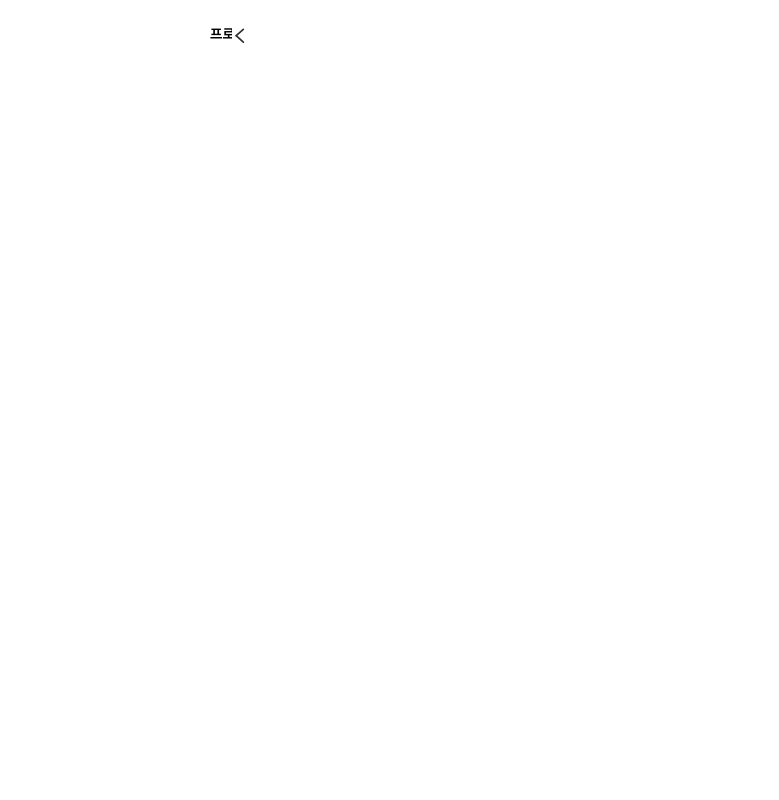
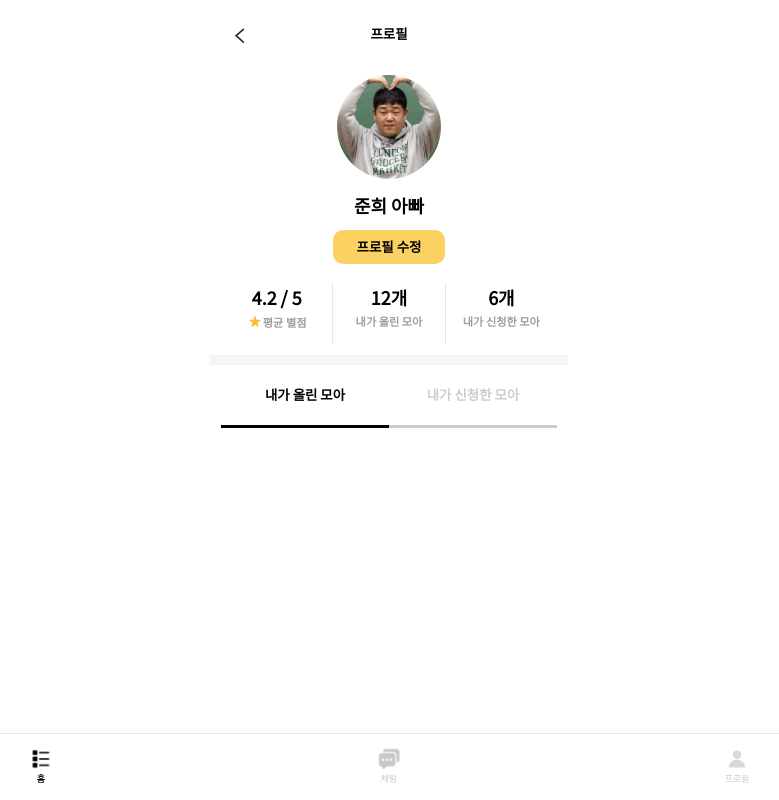
Before and after one commit to silver0108/Frontend, a React (Vite) app: page /profile in a window 1280 px wide. Shown: the whole page, without its empty margins (251-1030 px from the left). Built offline with nearby package versions, Linux system fonts and the light colour scheme; the HTML template or start-up script is replaced by a standard one.

Commit message:
[ feat ] 프로필 페이지 프로필 UI 구현

```diff
--- a/src/assets/index.ts
+++ b/src/assets/index.ts
@@ -7,6 +7,7 @@ export { ReactComponent as CategoryEtcIcon } from "./icon/categoryEtcIcon.svg";
 export { ReactComponent as CategoryMusicIcon } from "./icon/categoryMusicIcon.svg";
 export { ReactComponent as LessonImg } from "./image/lessonImg.svg";
 export { ReactComponent as TeacherImg } from "./image/teacherImg.svg";
+export { ReactComponent as TeacherImg2 } from "./image/teacherImg2.svg";
 export { ReactComponent as BackBtnIcon } from './icon/backBtnIcon.svg';
 
 export { ReactComponent as StarIcon_1 } from "./icon/starIcon_1.svg";
--- a/src/components/profile/MyApplyClass.tsx
+++ b/src/components/profile/MyApplyClass.tsx
@@ -0,0 +1,18 @@
+import { styled } from 'styled-components';
+
+export default function MyApplyClass() {
+
+  return (
+    <St.MyApplyClassWrapper>
+
+    </St.MyApplyClassWrapper>
+  );
+}
+
+const St = {
+  MyApplyClassWrapper: styled.div`
+
+  `,
+
+
+};
--- a/src/components/profile/MyUploadClass.tsx
+++ b/src/components/profile/MyUploadClass.tsx
@@ -0,0 +1,18 @@
+import { styled } from 'styled-components';
+
+export default function MyUploadClass() {
+
+  return (
+    <St.MyUploadClassWraper>
+
+    </St.MyUploadClassWraper>
+  );
+}
+
+const St = {
+  MyUploadClassWraper: styled.div`
+
+  `,
+
+
+};
--- a/src/components/profile/Profile.tsx
+++ b/src/components/profile/Profile.tsx
@@ -0,0 +1,121 @@
+import { styled } from 'styled-components';
+import { StarIcon_1, TeacherImg2 } from '../../assets';
+
+export default function Profile() {
+  let arr1 = ["평균 별점", "내가 올린 모아", "내가 신청한 모아"];
+  let arr2 = [4.2, 12, 6];
+
+  const handleProfileModify = () => {
+    console.log("프로필 수정");
+  }
+
+  return (
+    <St.ProfileWrapper>
+      <St.ProfileContainer>
+        <St.ImageContainer>
+          <TeacherImg2/>
+        </St.ImageContainer>
+        <St.NameContainer>
+          준희 아빠
+        </St.NameContainer>
+        <St.ProfileModifyButtonContainer>
+          프로필 수정
+        </St.ProfileModifyButtonContainer>
+      </St.ProfileContainer>
+
+      <St.ProfileInfoContainer>
+        <St.InfoContainer>
+          <St.ValueContainer>
+              4.2 / 5
+          </St.ValueContainer>
+          <St.KeyContainer>
+            <StarIcon_1 />
+            <St.Rating>평균 별점</St.Rating>
+          </St.KeyContainer>
+        </St.InfoContainer>
+        <St.InfoContainer style={{borderRight: "1px solid #E6E6E6", borderLeft: "1px solid #E6E6E6"}}>
+          <St.ValueContainer>
+              12개
+          </St.ValueContainer>
+          <St.KeyContainer>
+            내가 올린 모아
+          </St.KeyContainer>
+        </St.InfoContainer>
+        <St.InfoContainer>
+          <St.ValueContainer>
+              6개
+          </St.ValueContainer>
+          <St.KeyContainer>
+            내가 신청한 모아
+          </St.KeyContainer>
+        </St.InfoContainer>
+      </St.ProfileInfoContainer>
+    </St.ProfileWrapper>
+  );
+}
+
+const St = {
+  ProfileWrapper: styled.div`
+
+  `,
+  ProfileContainer: styled.div`
+    display: flex;
+    flex-direction: column;
+    justify-content: center;
+    align-items: center;
+  `,
+  ProfileInfoContainer: styled.div`
+    display: flex;
+    justify-content: space-around;
+
+    margin: 1rem;
+  `,
+  ImageContainer: styled.div`
+    margin: 0.7rem 0;
+  `,
+  NameContainer: styled.div`
+    margin: 0.7rem 0;
+    ${({ theme }) => theme.fonts.body01};
+  `,
+  ProfileModifyButtonContainer: styled.button`
+    width: 10rem;
+    height: 3rem;
+
+    margin: 0.7rem 0;
+
+    background-color: ${({ theme }) => theme.colors.SUB_2};
+    color: black;
+
+    ${({ theme }) => theme.fonts.body06};
+
+    border-radius: 10px;
+
+    cursor: pointer;
+
+    &:active {
+      background-color: ${({ theme }) => theme.colors.Yellow_3};
+    }
+  `,
+  InfoContainer: styled.div`
+    display: flex;
+    align-items: center;
+    flex: 1;
+    flex-direction: column;
+
+    padding: 0.5rem 1rem;
+  `,
+  KeyContainer: styled.div`
+    display: flex;
+    align-items: center;
+
+    margin: 0.7rem 0;
+
+    ${({ theme }) => theme.fonts.body07};
+    color: ${({ theme }) => theme.colors.Black_3};
+  `,
+  ValueContainer: styled.div`
+    ${({ theme }) => theme.fonts.body01};
+  `,
+  Rating: styled.div`
+  `
+};
--- a/src/pages/ProfilePage.tsx
+++ b/src/pages/ProfilePage.tsx
@@ -1,28 +1,85 @@
 import { styled } from "styled-components";
 import TopBar from "../components/common/TopBar";
+import { useState } from "react";
+import MyUploadClass from "../components/profile/MyUploadClass";
+import MyApplyClass from "../components/profile/MyApplyClass";
+import Profile from "../components/profile/Profile";
+import BottomBar from "../components/common/BottomBar";
 
 export default function ProfilePage() {
+
+  const [activeButton, setActiveButton] = useState<number>(0);
+
+  const handleButtonClick = (buttonIndex: number) => {
+    setActiveButton(buttonIndex);
+  }
 
   return(
     <St.ProfilePageWrapper>
       <TopBar message="프로필"/>
       <St.ProfilePageContainer>
-
-        <St.CommonTwoButton>
-
-        </St.CommonTwoButton>
+        <Profile/>
+        <St.BarContainer></St.BarContainer>
+        <St.MyClassContainer>
+          <St.CommonTwoButton
+            active={(activeButton === 0).toString()}
+            onClick={() => handleButtonClick(0)}>
+            내가 올린 모아
+          </St.CommonTwoButton>
+          <St.CommonTwoButton
+            active={(activeButton === 1).toString()}
+            onClick={() => handleButtonClick(1)}>
+            내가 신청한 모아
+          </St.CommonTwoButton>
+        </St.MyClassContainer>
+        {activeButton === 0 && (
+          <MyUploadClass/>
+        )}
+        {activeButton === 1 && (
+          <MyApplyClass/>
+        )}
       </St.ProfilePageContainer>
-
+      <BottomBar/>
     </St.ProfilePageWrapper>
   );
 }
 
 const St = {
   ProfilePageWrapper: styled.div`
+    display: flex;
+    justify-content: center;
+    flex-direction: column;
+
+    width: 100%;
   `,
   ProfilePageContainer: styled.div`
+    flex: 1;
+    overflow-y: auto;
   `,
-  CommonTwoButton: styled.button`
+  BarContainer: styled.div`
+    border: 0.5rem solid #F5F5F5;
+  `,
+  MyClassContainer: styled.div`
+    display: flex;
+    justify-content: space-between;
+
+    margin: 0 1rem;
+  `,
+  CommonTwoButton: styled.button<{active: string}>`
+    flex: 1;
+
+    padding: 2rem;
+
+    border: none;
+    border-bottom: 0.3rem solid ${(props) => ((props.active === "true") ? 'black' : '#ccc')};
+
+    background-color: white;
+    color: ${(props) => ((props.active === "true") ? 'black' : '#ccc')};
+
+
+    ${({ theme }) => theme.fonts.body06};
+
+    cursor: pointer;
   `
 
 }
--- a/src/style/theme.ts
+++ b/src/style/theme.ts
@@ -7,8 +7,12 @@ const colors = {
   SUB_2: "#FBD262",
   Blue: "#0094FF",
   Black: "#3C3C3C",
+  Black_3: "#9D9D9D",
   White: "#FFFFFF",
   Gray: "#E6E6E6",
+  Yellow_1: "#FFDB20",
+  Yellow_2: "#FEFBE8",
+  Yellow_3: "#EAC955"
 };
 
 export type ColorsTypes = typeof colors;
```
Also changed, not shown: src/assets/image/teacherImg2.svg (added).
